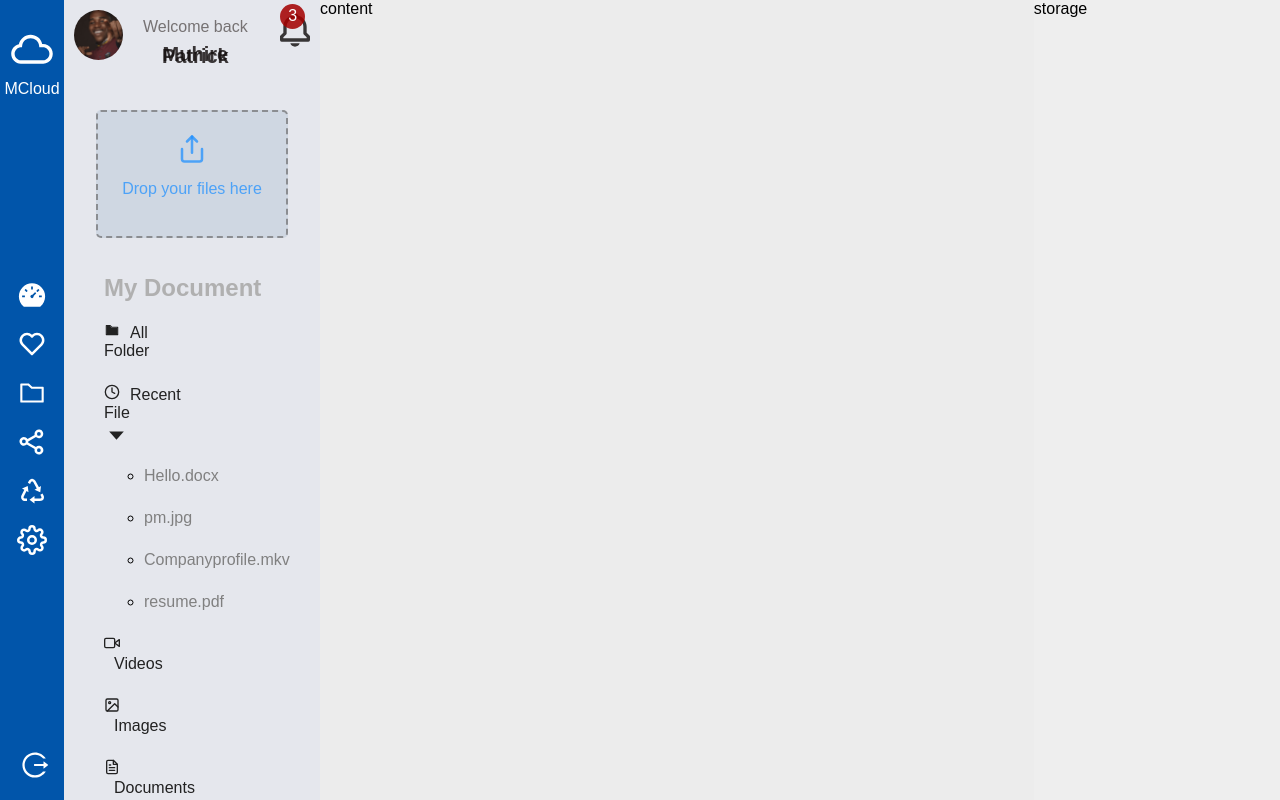
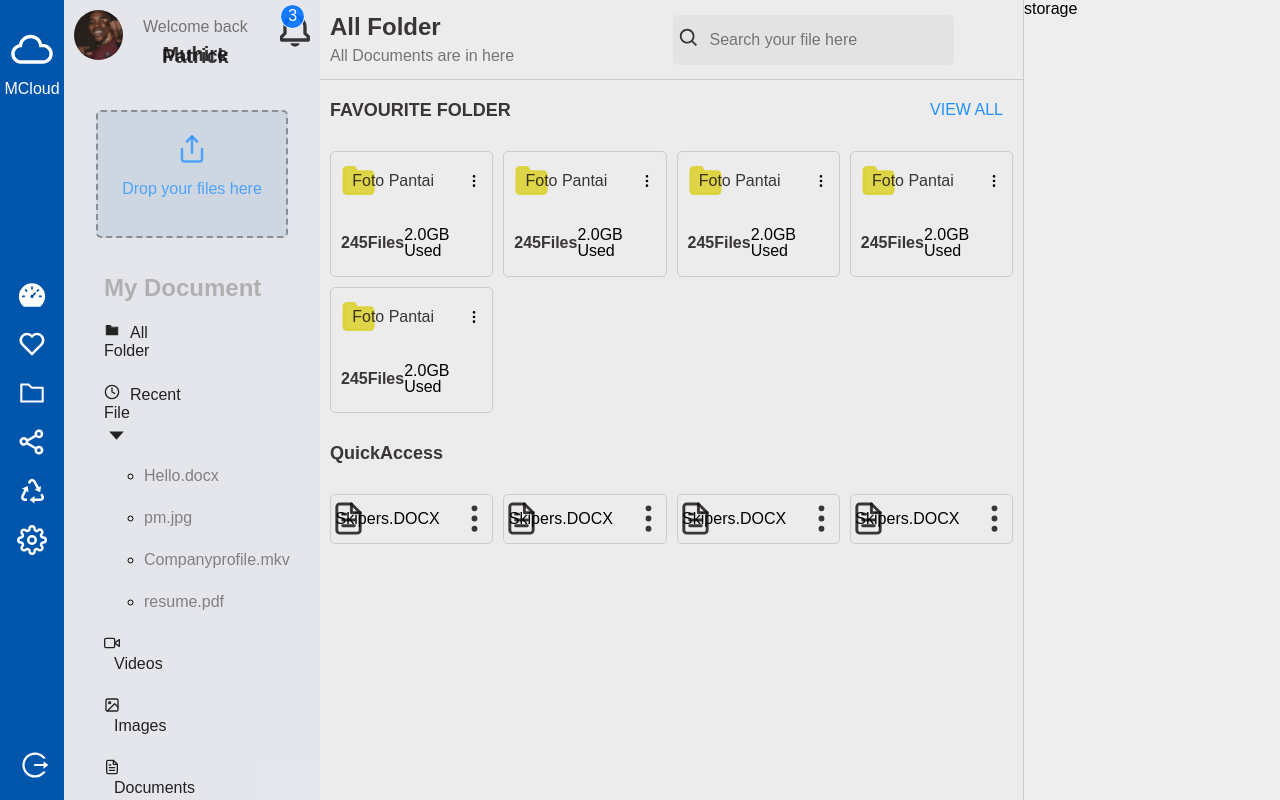
Before and after one commit to pmuhire/mcloud-fe, a React (Create React App) app: page / in a window 1280 px wide. Shown: the top 800 px of the page. Built offline with nearby package versions, Linux system fonts and the light colour scheme.

Commit message:
Added favourites,quickaccess,search boilerplate on dashboard

```diff
--- a/src/components/dashboard/dashboard.css
+++ b/src/components/dashboard/dashboard.css
@@ -8,12 +8,22 @@
 }
 .dashboard .aside{
     width: 25%;
+    height: 100vh;
+    position: fixed;
 }
 .dashboard .content{
-    width: 58%;
+    margin-left: 25%;
+    width: 55%;
+    height: 200vh;
+    border-right: 1px solid #ccc;
     /* background: red; */
 }
 .dashboard .storage{
+    position: fixed;
+    right: 0;
+    top: 0;
     width: 20%;
+    height: 100vh;
     background: #eee;
+    /* background: red; */
 }
--- a/src/components/dashboard/dashboard.jsx
+++ b/src/components/dashboard/dashboard.jsx
@@ -1,6 +1,9 @@
 import React, { Component } from 'react';
 import Sidebar from '../sidebar/sidebar';
 import './dashboard.css';
+import Navbar from '../navbar/navbar';
+import Favourites from '../favourites/favourites';
+import QuickAccess from '../quikaccess/QuickAccess';
 
 export class Dashboard extends Component {
     render() {
@@ -10,7 +13,9 @@ export class Dashboard extends Component {
                     <Sidebar />
                 </section>
                 <section className='content'>
-                   content
+                   <Navbar />
+                   <Favourites />
+                   <QuickAccess />
                 </section>
                 <section className='storage'>
                     storage
--- /dev/null
+++ b/src/components/favourites/favourites.css
@@ -0,0 +1,61 @@
+.favourites{
+    width: 100%;
+}
+.favourites .view__all{
+    display: flex;
+    width: 100%;
+    align-items: center;
+    justify-content: space-between;
+    padding: 5px 10px;
+}
+.view__all h2{
+    color: #130f0fd2;
+    font-size: 18px;
+}
+.view__all a{
+    text-decoration: none;
+    color: dodgerblue;
+    cursor: pointer;
+    padding-right: 10px;
+}
+.view__all a:hover{
+    text-decoration: underline;
+}
+
+.cards{
+    width: 100%;
+    display: grid;
+    grid-template-columns: 1fr 1fr 1fr 1fr;
+    grid-gap: 10px;
+    padding: 10px;
+}
+.cards .card{
+    border: 1px solid #ccc;
+    border-radius: 5px;
+    line-height: 1rem;
+}
+.card .upper{
+    width: 100%;
+    display: flex;
+    align-items: center;
+    justify-content: space-between;
+    padding: 5px 10px;
+}
+.upper p{
+    margin-left: -3.5rem;
+    color: #130f0fd2;
+}
+.card .lower{
+    width: 100%;
+    display: flex;
+    align-items: center;
+    justify-content: space-between;
+    padding: 1px 10px;
+}
+.lower h4{
+    color: #130f0fd2;
+    font-size: 16px;
+}
+.lower p{
+    padding-right: 10px;
+}
--- /dev/null
+++ b/src/components/favourites/favourites.jsx
@@ -0,0 +1,75 @@
+import React from 'react';
+import "./favourites.css";
+import { FiFolder, FiMoreVertical } from 'react-icons/fi';
+
+
+const styles = { fill: "#ddd236e5", color: "#ddd236e5", fontSize: "35px" }
+function Favourites() {
+    return (
+        <div className='favourites'>
+            <div className="view__all">
+                <h2>FAVOURITE FOLDER</h2>
+                <a href="#">VIEW ALL</a>
+            </div>
+            <div className="cards">
+                <div className="card">
+                    <div className="upper">
+                        <FiFolder style={styles} />
+                        <p>Foto Pantai</p>
+                        <FiMoreVertical />
+                    </div>
+                    <div className="lower">
+                        <h4>245Files</h4>
+                        <p>2.0GB Used</p>
+                    </div>
+                </div>
+                <div className="card">
+                    <div className="upper">
+                        <FiFolder style={styles} />
+                        <p>Foto Pantai</p>
+                        <FiMoreVertical />
+                    </div>
+                    <div className="lower">
+                        <h4>245Files</h4>
+                        <p>2.0GB Used</p>
+                    </div>
+                </div>
+                <div className="card">
+                    <div className="upper">
+                        <FiFolder style={styles} />
+                        <p>Foto Pantai</p>
+                        <FiMoreVertical />
+                    </div>
+                    <div className="lower">
+                        <h4>245Files</h4>
+                        <p>2.0GB Used</p>
+                    </div>
+                </div>
+                <div className="card">
+                    <div className="upper">
+                        <FiFolder style={styles} />
+                        <p>Foto Pantai</p>
+                        <FiMoreVertical />
+                    </div>
+                    <div className="lower">
+                        <h4>245Files</h4>
+                        <p>2.0GB Used</p>
+                    </div>
+                </div>
+                <div className="card">
+                    <div className="upper">
+                        <FiFolder style={styles} />
+                        <p>Foto Pantai</p>
+                        <FiMoreVertical />
+                    </div>
+                    <div className="lower">
+                        <h4>245Files</h4>
+                        <p>2.0GB Used</p>
+                    </div>
+                </div>
+            </div>
+        </div>
+    )
+}
+
+export default Favourites
--- /dev/null
+++ b/src/components/navbar/navbar.css
@@ -0,0 +1,53 @@
+.navbar{
+    width: 100%;
+    height: 10vh;
+    display: flex;
+    align-items: center;
+    justify-content: space-between;
+    border-bottom: 1px solid #ccc;
+}
+.navbar .folder{
+    width: 50%;
+    padding: 10px;
+    line-height: 10px;
+}
+.folder h2{
+    color: #130f0fd2;
+}
+.folder p{
+    color: #615d5dd7;
+}
+.search{
+    width: 50%;
+    height: 100%;
+    display: flex;
+    align-items: center;
+    justify-content: start;
+    /* background: yellow; */
+}
+.search_field{
+    display: flex;
+    align-items: center;
+    justify-content: space-between;
+    width: 80%;
+    height: 50px;
+    background: #cccccc4b;
+    margin: 10px 1px;
+    border-radius: 5px;
+}
+.search_field label{
+    font-size: 20px;
+    padding-left: 5px;
+}
+.search_field input{
+    width: 100%;
+    height: 100%;
+    border: none;
+    background: none;
+    color: #130f0fd2;
+    font-size: 16px;
+    padding-left: 10px;
+}
+input:focus{
+    outline: none;
+}
--- /dev/null
+++ b/src/components/navbar/navbar.jsx
@@ -0,0 +1,23 @@
+import React from 'react';
+import "./navbar.css";
+import { BiSearch } from 'react-icons/bi';
+
+const stylesSearchIcon = { fontSize:"22px",color:"#130f0fd2",marginTop:"2px" }
+const Navbar = () => {
+    return (
+        <div className='navbar'>
+            <div className="folder">
+                <h2>All Folder</h2>
+                <p>All Documents are in here</p>
+            </div>
+            <div className="search">
+                <div className="search_field">
+                    <label htmlFor="search"><BiSearch style={stylesSearchIcon} /></label>
+                    <input type="text" id='search' placeholder='Search your file here' />
+                </div>
+            </div>
+        </div>
+    )
+}
+
+export default Navbar
--- /dev/null
+++ b/src/components/quikaccess/QuickAccess.jsx
@@ -0,0 +1,37 @@
+import React from 'react';
+import "./quickaccess.css";
+import { FiFileText, FiMoreVertical } from 'react-icons/fi';
+
+const styling = { color: "#130f0fd2", fontSize: "35px" }
+
+const QuickAccess = () => {
+  return (
+    <div className='quick__access'>
+      <h2>QuickAccess</h2>
+      <div className="cards">
+        <div className="card">
+          <FiFileText style={styling} />
+          <p>Skipers.DOCX</p>
+          <FiMoreVertical style={styling} />
+        </div>
+        <div className="card">
+          <FiFileText style={styling} />
+          <p>Skipers.DOCX</p>
+          <FiMoreVertical style={styling} />
+        </div>
+        <div className="card">
+          <FiFileText style={styling} />
+          <p>Skipers.DOCX</p>
+          <FiMoreVertical style={styling} />
+        </div>
+        <div className="card">
+          <FiFileText style={styling} />
+          <p>Skipers.DOCX</p>
+          <FiMoreVertical style={styling} />
+        </div>
+      </div>
+    </div>
+  )
+}
+
+export default QuickAccess;
--- /dev/null
+++ b/src/components/quikaccess/quickaccess.css
@@ -0,0 +1,23 @@
+.quick__access{
+    width: 100%;
+}
+.quick__access h2{
+    color: #130f0fd2;
+    font-size: 18px;
+    padding: 5px 10px;
+}
+.quick__access .cards{
+    display: grid;
+    grid-template-columns: 1fr 1fr 1fr 1fr;
+}
+.quick__access .cards .card{
+    display: flex;
+    align-items: center;
+    justify-content: space-between;
+    border: 1px solid #ccc;
+    border-radius: 5px;
+    line-height: 1rem;
+}
+.quick__access .card p{
+    margin-left: -3rem;
+}
--- a/src/components/style.css
+++ b/src/components/style.css
@@ -36,7 +36,7 @@ img{
     width: 25px;
     height: 25px;
     border-radius: 50%;
-    background: #a30000dc;
+    background: #006effe7;
     display: flex;
     align-items: center;
     justify-content: center;
@@ -44,6 +44,7 @@ img{
     top: -0.4rem;
     right: 0.3rem;
     color: #fff;
+    border: 1px solid #fff;
 }
 
 
```
